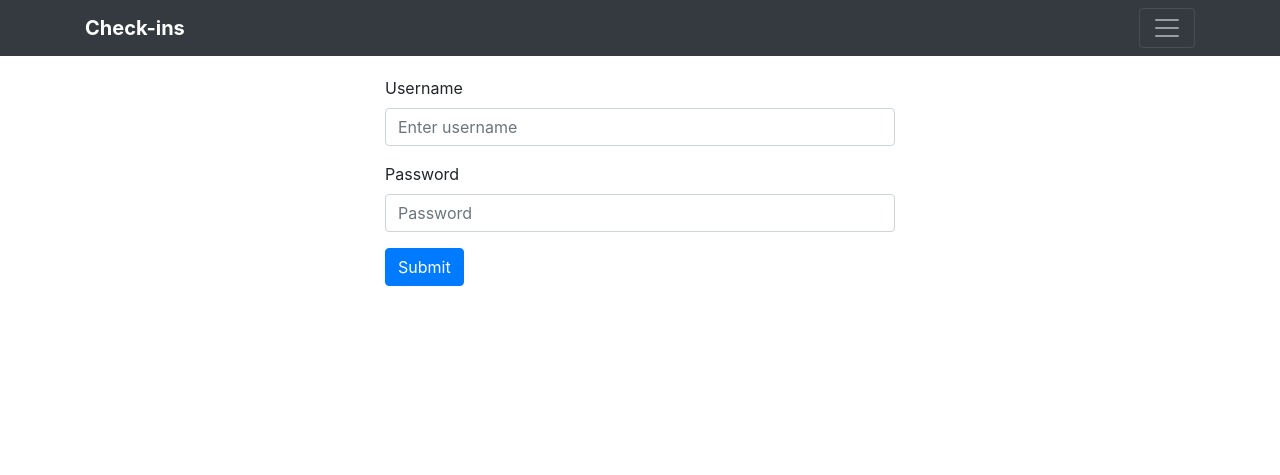
After one commit to victorneo/checkedin, a Django app: a page that uses templates/base.html in a window 1280 px wide. The commit adds this page. Shown: the top 475 px of the page. Run offline with Django 3.2, Linux system fonts and the light colour scheme; some libraries are stand-ins or nearby versions.

Commit message:
Complete check-in flow (#3)

```diff
--- a/checkedin/settings.py
+++ b/checkedin/settings.py
@@ -88,6 +88,7 @@ DATABASES = {
 }
 
 AUTH_USER_MODEL = 'users.User'
+LOGIN_URL = '/login'
 
 CACHES = {
     'default': {
--- a/locations/connectors/foursquare.py
+++ b/locations/connectors/foursquare.py
@@ -12,8 +12,8 @@ class FoursquareClient(object):
         self.client_secret = client_secret
 
     def search_venues(self, lat, lon):
-        venues = cache.get('locations')
-
+        cachename = 'location-' + str(lat) + str(lon)
+        venues = cache.get(cachename)
         if venues:
             return venues
 
@@ -29,7 +29,7 @@ class FoursquareClient(object):
             raise Exception('Foursquare Error')
 
         venues = resp.json()['response']['venues']
-        cache.set('locations', venues)
+        cache.set(cachename, venues)
         return venues
 
 
--- a/templates/base.html
+++ b/templates/base.html
@@ -10,15 +10,33 @@
   <body>
     <header>
       <div class="collapse bg-dark" id="navbarHeader">
+        <div class="container">
+          <div class="row">
+            <div class="col-sm-8 col-md-7 py-4">
+              <h4 class="text-white">About</h4>
+              <p class="text-muted">Own your own check-ins.</p>
+            </div>
+            <div class="col-sm-4 offset-md-1 py-4">
+              <h4 class="text-white">Links</h4>
+              <ul class="list-unstyled">
+                <li><a href="{% url 'webapp.checkins' %}" class="text-white">View your past check-ins</a></li>
+              </ul>
+            </div>
+          </div>
+        </div>
       </div>
-      <div class="navbar navbar-dark bg-dark shadow-sm">
+      <div class="navbar navbar-dark bg-dark box-shadow">
         <div class="container d-flex justify-content-between">
-          <a href="#" class="navbar-brand d-flex align-items-center">
+          <a href="/" class="navbar-brand d-flex align-items-center">
             <strong>Check-ins</strong>
           </a>
+          <button class="navbar-toggler" type="button" data-toggle="collapse" data-target="#navbarHeader" aria-controls="navbarHeader" aria-expanded="false" aria-label="Toggle navigation">
+            <span class="navbar-toggler-icon"></span>
+          </button>
         </div>
       </div>
     </header>
+
     <main role="main">
       <div class="container-md">
       {% block content %} {% endblock %}
--- /dev/null
+++ b/templates/login.html
@@ -0,0 +1,29 @@
+{% extends "base.html" %}
+
+{% load static %}
+
+{% block title %}Check-ins{% endblock %}
+
+{% block content %}
+<div class="container" style="margin-top: 20px; text-align: center;">
+  <div class="container" style="width: 50%; height: 50%; text-align: left;">
+    {% if failed %}
+    <div class="alert alert-danger" role="alert">
+      Login unsuccessful, please try again.
+    </div>
+    {% endif %}
+    <form method="POST">
+      {% csrf_token %}
+      <div class="form-group">
+        <label for="username">Username</label>
+        <input type="text" class="form-control" name="username" id="username" aria-describedby="username" {% if username %}value={{username}}{% endif %} placeholder="Enter username">
+      </div>
+      <div class="form-group">
+        <label for="password">Password</label>
+        <input type="password" class="form-control" name="password" id="password" placeholder="Password">
+      </div>
+      <button type="submit" class="btn btn-primary">Submit</button>
+    </form>
+  </div>
+</div>
+{% endblock %}
--- a/templates/results.html
+++ b/templates/results.html
@@ -8,10 +8,10 @@
 <h1>Places</h1>
 <div class="list-group" style="text-align: left;">
   {% for r in results %}
-  <a href="#" class="list-group-item list-group-item-action">
+  <a  href="{% url 'webapp.checkin' %}?lat={{r.location.lat}}&lon={{r.location.lng}}&name={{r.name|urlencode}}&address={{r.location.address|urlencode}}" class="list-group-item list-group-item-action">
     <div class="d-flex w-100 justify-content-between">
       <h5 class="mb-1">{{ r.name }}</h5>
-      <small><button type="button" class="btn btn-primary btn-sm" href="#">Check in</button></small>
+      <small><button type="button" class="btn btn-primary btn-sm">Check in</button></small>
     </div>
     <p class="mb-1">{{ r.location.address }}</p>
     <small>{% for c in r.categories %}{{ c.name }} {% endfor %}</small>
--- a/webapp/urls.py
+++ b/webapp/urls.py
@@ -6,7 +6,16 @@ urlpatterns = [
     path('',
         views.index,
         name='webapp.index'),
+    path('login',
+        views.login,
+        name='webapp.login'),
     path('results',
         views.results,
         name='webapp.results'),
+    path('checkin',
+        views.checkin,
+        name='webapp.checkin'),
+    path('checkins',
+        views.checkins,
+        name='webapp.checkins'),
 ]
--- a/webapp/views.py
+++ b/webapp/views.py
@@ -1,11 +1,37 @@
-from django.shortcuts import render
+from django.contrib.auth.decorators import login_required
+from django.contrib.auth import authenticate, login as loginuser
+from django.shortcuts import render, redirect
+from locations.models import Location
 from locations.connectors.foursquare import fs
 
 
+@login_required
 def index(request):
-    return render(request, 'index.html')
+    checkedin = False
+    if request.session.get('checked-in'):
+        checkedin = True
+        request.session['checked-in'] = None
+
+    return render(request, 'index.html', {'checkedin': checkedin})
 
 
+def login(request):
+    if request.method == 'GET':
+        return render(request, 'login.html')
+    elif request.method == 'POST':
+        username = request.POST.get('username')
+        password = request.POST.get('password')
+        user = authenticate(username=username, password=password)
+
+        if user:
+            loginuser(request, user)
+            return redirect('webapp.index')
+        else:
+            return render(request, 'login.html',
+                          {'failed': True, 'username': username})
+
+
+@login_required
 def results(request):
     lat = request.GET.get('lat')
     lon = request.GET.get('lon')
@@ -15,3 +41,30 @@ def results(request):
 
     return render(request, 'results.html',
                   {'results': results})
+
+
+@login_required
+def checkin(request):
+    lat = request.GET.get('lat')
+    lon = request.GET.get('lon')
+    name = request.GET.get('name')
+    address = request.GET.get('address')
+
+    user = request.user
+    location = Location(user=user, lat=float(lat), lon=float(lon),
+                        name=name, address=address)
+
+    location.save()
+    request.session['checked-in'] = True
+    return redirect('webapp.index')
+
+
+@login_required
+def checkins(request):
+    user = request.user
+    start = request.GET.get('start', 0)
+    next_count = start + 50
+    locations = Location.objects.filter(user=user)[start:start+50]
+    return render(request, 'checkins.html',
+                  {'start': start, 'next_count': next_count,
+                  'locations': locations})
```
Also changed, not shown: templates/checkins.html (added, +25 -0 lines), templates/index.html (+6 -1 lines).
